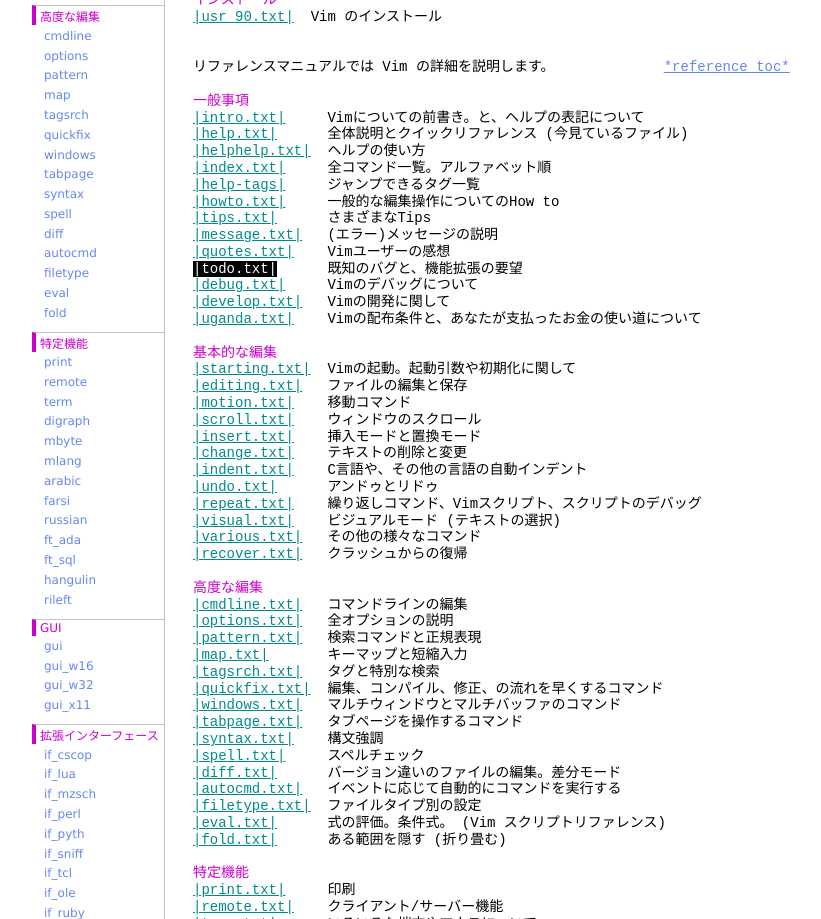
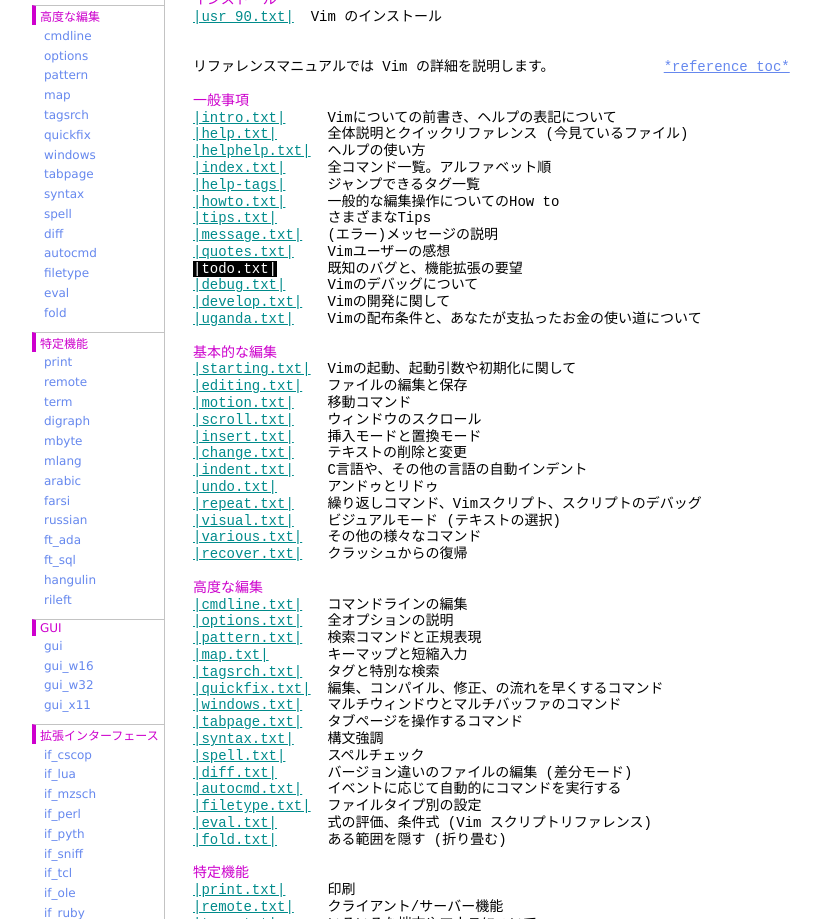
Before and after one commit to vim-jp/vimdoc-ja, a Jekyll site: the page built from index.html, in a window 1280 px wide and 1400 px high, scrolled down 1472 px. Shown: the part 150-1069 px from the top of the window, without its empty margins (208-1029 px from the left). Built offline with Jekyll 4.4.1, drawn with Linux system fonts in a browser that asks for light colours; nearby versions of some CDN libraries; Markdown is read by kramdown in place of the engine named in the settings; comment, search, counter and statistics services are not loaded.

Commit message:
Deployed vim-jp/vimdoc-ja@961fceb60ff2b3948fdd6e5f04aface377fe045b by ixeris.kaoriya.net

```diff
--- a/index.html
+++ b/index.html
@@ -94,7 +94,7 @@
 リファレンスマニュアルでは Vim の詳細を説明します。&nbsp;&nbsp;&nbsp;&nbsp;&nbsp;&nbsp;&nbsp;&nbsp;&nbsp;&nbsp;&nbsp;&nbsp;&nbsp;<a class="Constant" href="index.html#reference_toc" name="reference_toc">*reference_toc*</a><br>
 <br>
 <span class="PreProc">一般事項</span><br>
-<a class="Identifier" href="intro.html">|intro.txt|</a>&nbsp;&nbsp;&nbsp;&nbsp; Vimについての前書き。と、ヘルプの表記について<br>
+<a class="Identifier" href="intro.html">|intro.txt|</a>&nbsp;&nbsp;&nbsp;&nbsp; Vimについての前書き、ヘルプの表記について<br>
 <a class="Identifier" href="index.html">|help.txt|</a>&nbsp;&nbsp;&nbsp;&nbsp;&nbsp;&nbsp;全体説明とクイックリファレンス (今見ているファイル)<br>
 <a class="Identifier" href="helphelp.html">|helphelp.txt|</a>&nbsp;&nbsp;ヘルプの使い方<br>
 <a class="Identifier" href="vimindex.html">|index.txt|</a>&nbsp;&nbsp;&nbsp;&nbsp; 全コマンド一覧。アルファベット順<br>
@@ -109,7 +109,7 @@
 <a class="Identifier" href="uganda.html">|uganda.txt|</a>&nbsp;&nbsp;&nbsp;&nbsp;Vimの配布条件と、あなたが支払ったお金の使い道について<br>
 <br>
 <span class="PreProc">基本的な編集</span><br>
-<a class="Identifier" href="starting.html">|starting.txt|</a>&nbsp;&nbsp;Vimの起動。起動引数や初期化に関して<br>
+<a class="Identifier" href="starting.html">|starting.txt|</a>&nbsp;&nbsp;Vimの起動、起動引数や初期化に関して<br>
 <a class="Identifier" href="editing.html">|editing.txt|</a>&nbsp;&nbsp; ファイルの編集と保存<br>
 <a class="Identifier" href="motion.html">|motion.txt|</a>&nbsp;&nbsp;&nbsp;&nbsp;移動コマンド<br>
 <a class="Identifier" href="scroll.html">|scroll.txt|</a>&nbsp;&nbsp;&nbsp;&nbsp;ウィンドウのスクロール<br>
@@ -133,10 +133,10 @@
 <a class="Identifier" href="tabpage.html">|tabpage.txt|</a>&nbsp;&nbsp; タブページを操作するコマンド<br>
 <a class="Identifier" href="syntax.html">|syntax.txt|</a>&nbsp;&nbsp;&nbsp;&nbsp;構文強調<br>
 <a class="Identifier" href="spell.html">|spell.txt|</a>&nbsp;&nbsp;&nbsp;&nbsp; スペルチェック<br>
-<a class="Identifier" href="diff.html">|diff.txt|</a>&nbsp;&nbsp;&nbsp;&nbsp;&nbsp;&nbsp;バージョン違いのファイルの編集。差分モード<br>
+<a class="Identifier" href="diff.html">|diff.txt|</a>&nbsp;&nbsp;&nbsp;&nbsp;&nbsp;&nbsp;バージョン違いのファイルの編集 (差分モード)<br>
 <a class="Identifier" href="autocmd.html">|autocmd.txt|</a>&nbsp;&nbsp; イベントに応じて自動的にコマンドを実行する<br>
 <a class="Identifier" href="filetype.html">|filetype.txt|</a>&nbsp;&nbsp;ファイルタイプ別の設定<br>
-<a class="Identifier" href="eval.html">|eval.txt|</a>&nbsp;&nbsp;&nbsp;&nbsp;&nbsp;&nbsp;式の評価。条件式。 (Vim スクリプトリファレンス)<br>
+<a class="Identifier" href="eval.html">|eval.txt|</a>&nbsp;&nbsp;&nbsp;&nbsp;&nbsp;&nbsp;式の評価、条件式 (Vim スクリプトリファレンス)<br>
 <a class="Identifier" href="fold.html">|fold.txt|</a>&nbsp;&nbsp;&nbsp;&nbsp;&nbsp;&nbsp;ある範囲を隠す (折り畳む)<br>
 <br>
 <span class="PreProc">特定機能</span><br>
```
